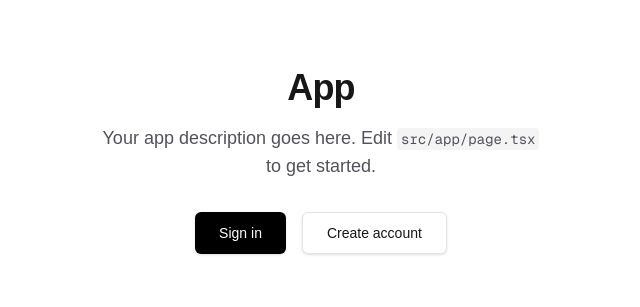
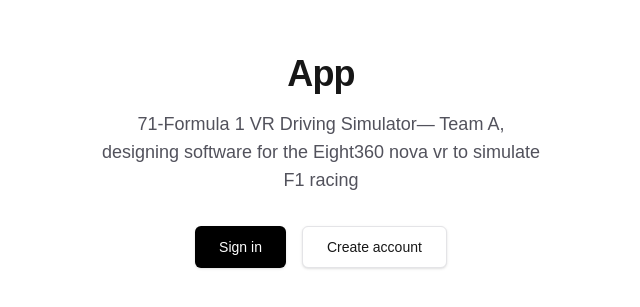
Before and after one commit to kause77/capstone-team-71, a Next.js app in the folder frontend/: page / in a window 1280 px wide. Shown: the part 239-546 px from the top of the page, without its empty margins (319-959 px from the left). Built offline with nearby package versions, Linux system fonts and the light colour scheme; no server answers.

Commit message:
Added description for landing page, changed login redirect to teams page

```diff
--- a/frontend/src/app/(auth)/auth/signin/page.tsx
+++ b/frontend/src/app/(auth)/auth/signin/page.tsx
@@ -41,7 +41,7 @@
     try {
       await signInWithEmail(data.email, data.password)
       toast.success('Signed in successfully')
-      router.replace('/dashboard')
+      router.replace('/team')
       router.refresh()
     } catch (error: unknown) {
       if (error instanceof Error && error.message.includes('email-not-verified')) {
--- a/frontend/src/app/page.tsx
+++ b/frontend/src/app/page.tsx
@@ -14,11 +14,7 @@
           {process.env.NEXT_PUBLIC_APP_NAME ?? 'App'}
         </h1>
         <p className="max-w-md text-lg text-zinc-600 dark:text-zinc-400">
-          Your app description goes here. Edit{' '}
-          <code className="rounded bg-zinc-100 px-1 py-0.5 font-mono text-sm dark:bg-zinc-800">
-            src/app/page.tsx
-          </code>{' '}
-          to get started.
+        71-Formula 1 VR Driving Simulator— Team A, designing software for the Eight360 nova vr to simulate F1 racing
         </p>
       </div>
       <div className="flex gap-4">
```
